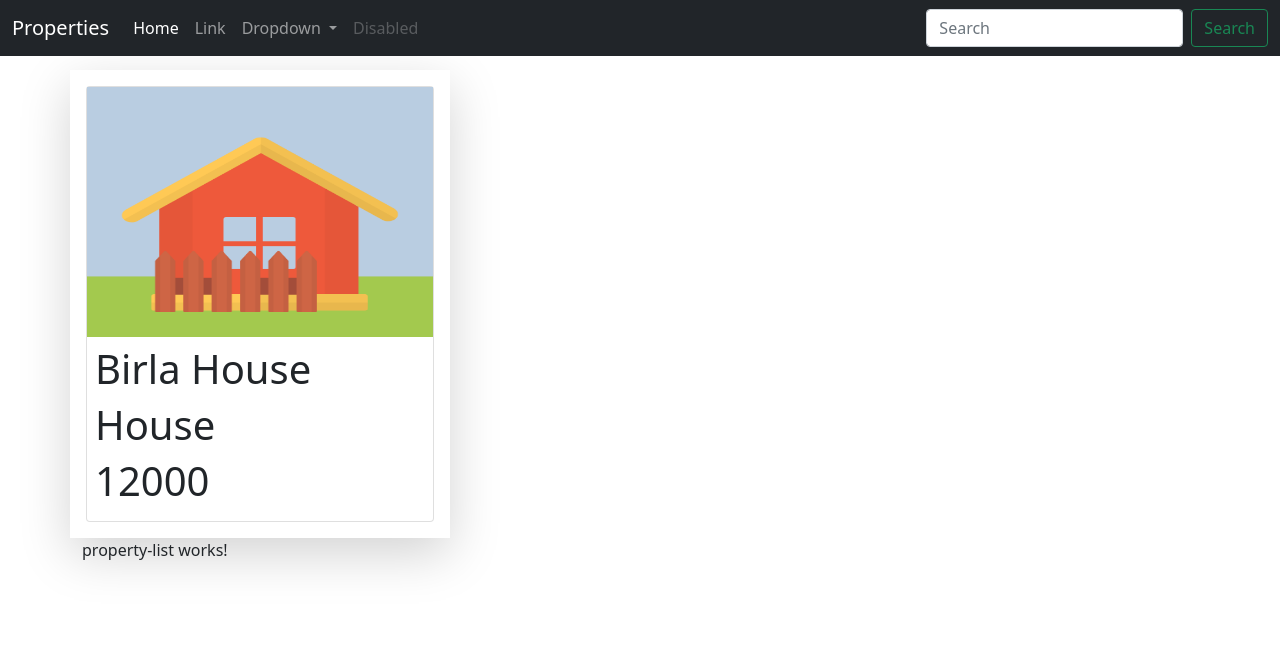
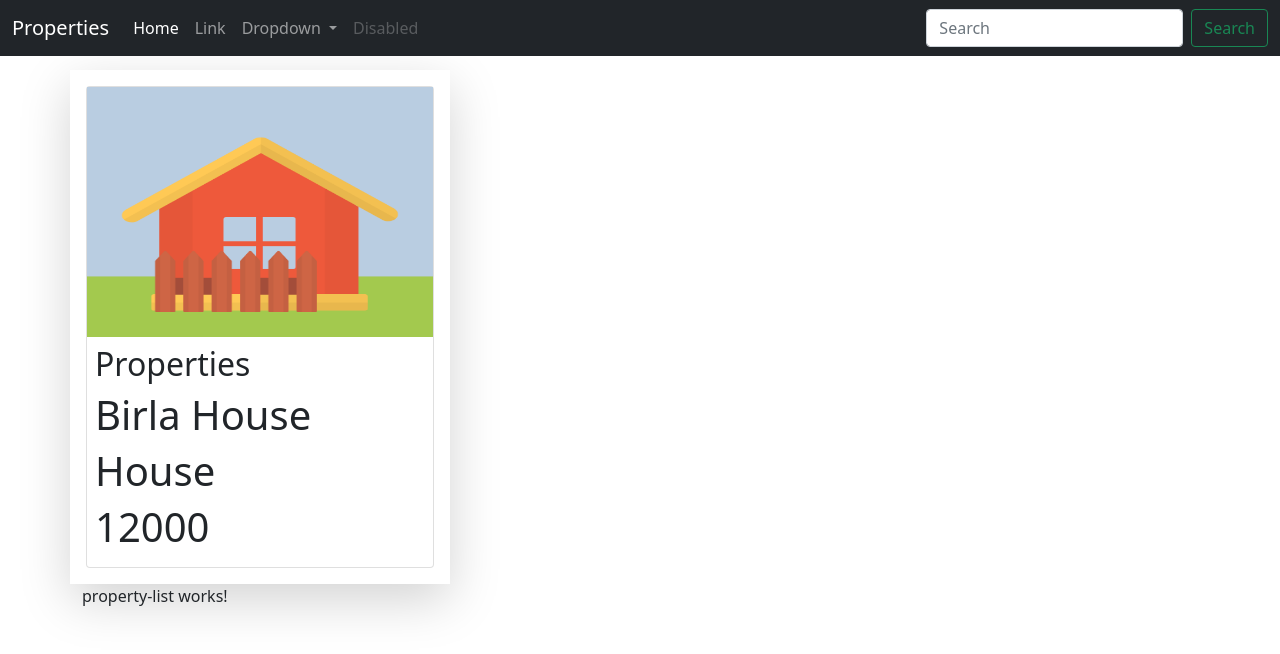
Before and after one commit to DO04dev/property-for-sale-app, an Angular app: page / in a window 1280 px wide. Shown: the top 654 px of the page. Built offline with nearby package versions, Linux system fonts and the light colour scheme.

Commit message:
Add headlines

```diff
--- a/src/app/property/property-card/property-card.component.html
+++ b/src/app/property/property-card/property-card.component.html
@@ -3,6 +3,7 @@
     <div class="card">
       <img class="propImg" src="assets/images/house_default.png" />
       <div class="card-body p-2">
+        <h2>Properties</h2>
         <h1>{{ Property.Name }}</h1>
         <h1>{{ Property.Type }}</h1>
         <h1>{{ Property.Price }}</h1>
```
